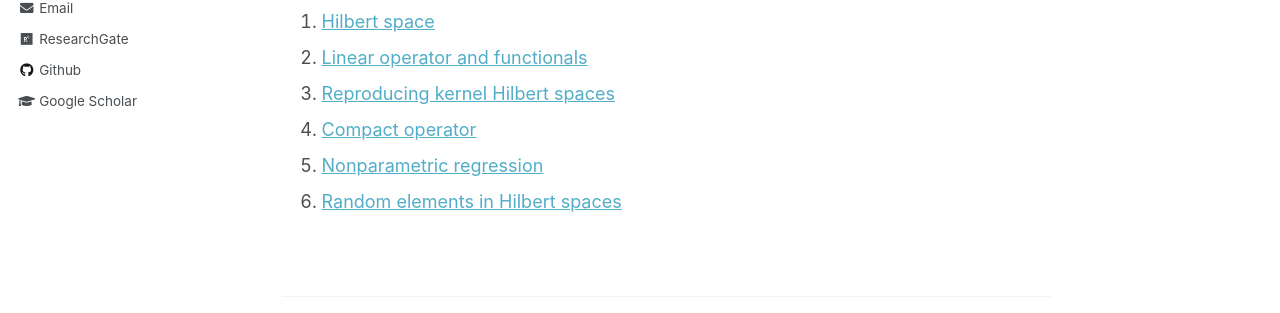
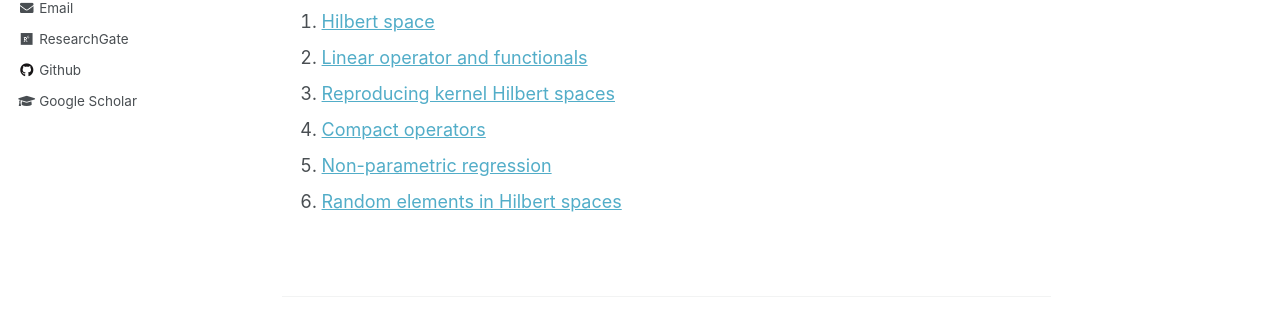
Before and after one commit to Tan-jianbin/Tan-jianbin.github.io, a Jekyll site: the page built from _teaching/2019-fall-teaching.md, in a window 1280 px wide and 1112 px high. Shown: the part 459-772 px from the top of the window. Built offline with Jekyll 4.4.1, drawn with Linux system fonts in a browser that asks for light colours.

Commit message:
Update 2019-fall-teaching.md

```diff
--- a/_teaching/2019-fall-teaching.md
+++ b/_teaching/2019-fall-teaching.md
@@ -18,9 +18,9 @@
 
 Content
 ======
-1. [Hilbert space](http://tan-jianbin.github.io/files/PPT_2019-fda/Hilbert space.pdf)
+1. [Hilbert space](http://tan-jianbin.github.io/files/PPT_2019-fda/Hilbert Space.pdf)
 2. [Linear operator and functionals](http://tan-jianbin.github.io/files/PPT_2019-fda/Operator.pdf)
 3. [Reproducing kernel Hilbert spaces](http://tan-jianbin.github.io/files/PPT_2019-fda/Reproducing kernel Hilbert spaces.pdf)
-4. [Compact operator](http://tan-jianbin.github.io/files/PPT_2019-fda/Compact Operator.pdf)
-5. [Nonparametric regression](http://tan-jianbin.github.io/files/PPT_2019-fda/Non-parametric Regression.pdf)
+4. [Compact operators](http://tan-jianbin.github.io/files/PPT_2019-fda/Compact Operator.pdf)
+5. [Non-parametric regression](http://tan-jianbin.github.io/files/PPT_2019-fda/Non-parametric Regression.pdf)
 6. [Random elements in Hilbert spaces](http://tan-jianbin.github.io/files/PPT_2019-fda/Random elements in Hilbert space.pdf)
```
